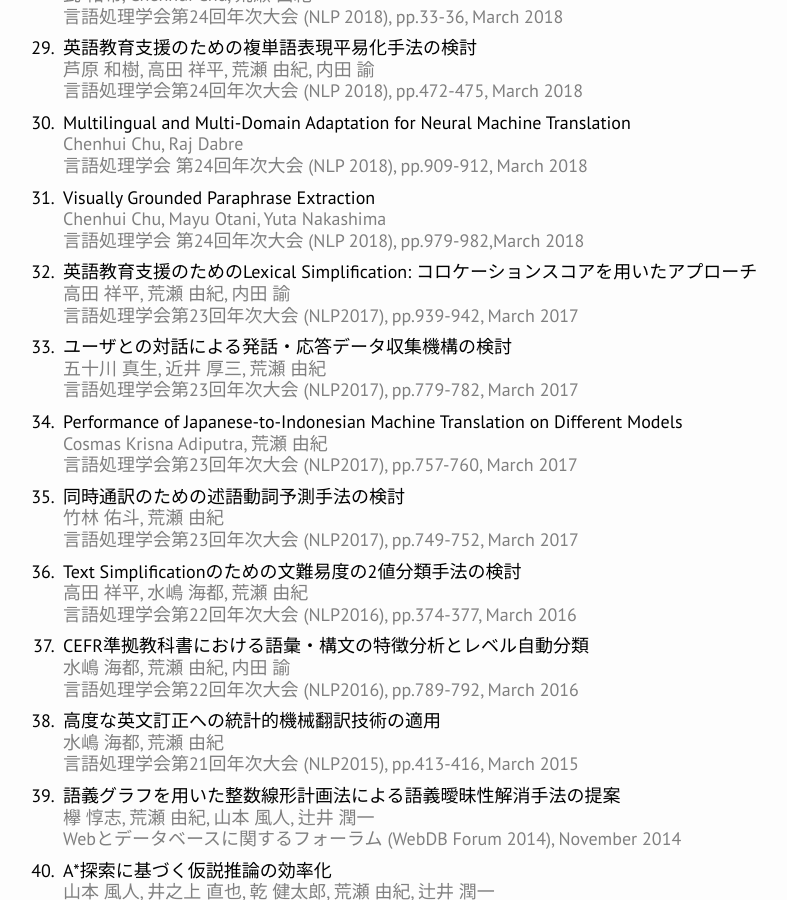
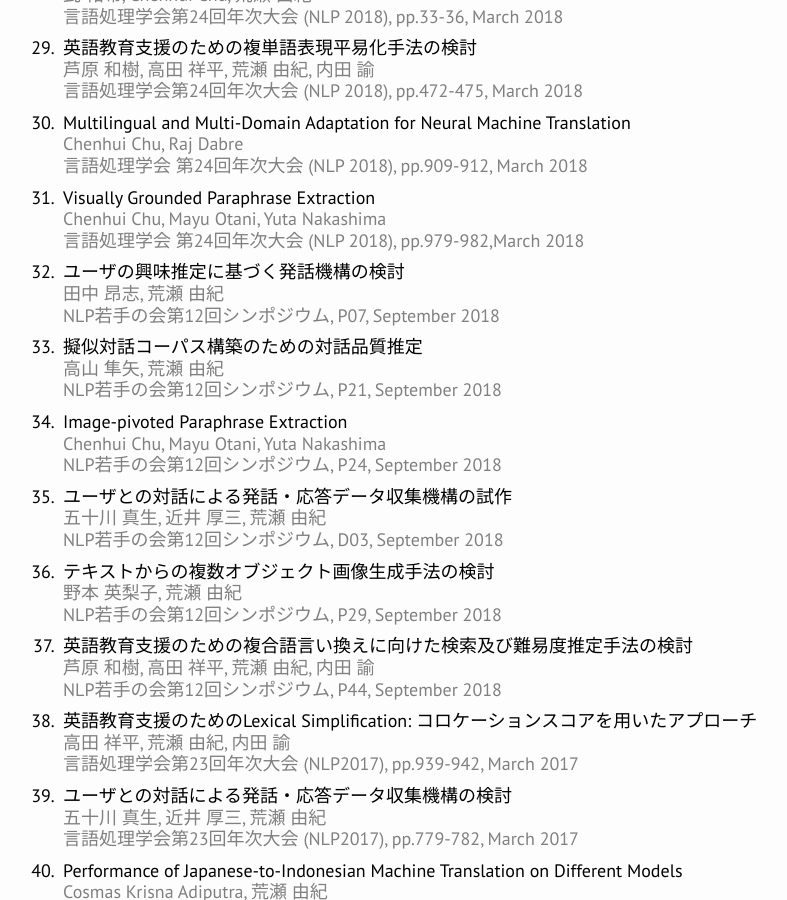
Before and after one commit to nlp-arase/nlp-arase.github.io, a Jekyll site: the page built from publication.md, in a window 1280 px wide and 900 px high, scrolled down 5689 px. Shown: the whole window, without its empty margins (242-1029 px from the left). Built offline with Jekyll 4.4.1, drawn with Linux system fonts in a browser that asks for light colours; nearby versions of some CDN libraries.

Commit message:
Update domesticConferenceProceedings.yaml

```diff
--- a/_data/domesticConferenceProceedings.yaml
+++ b/_data/domesticConferenceProceedings.yaml
@@ -152,6 +152,36 @@
   info: 言語処理学会 第24回年次大会 (NLP 2018), pp.979-982,March 2018
   lang: ja
 
+- authors: 田中 昂志, 荒瀬 由紀
+  title: ユーザの興味推定に基づく発話機構の検討
+  info: NLP若手の会第12回シンポジウム, P07, September 2018
+  lang: ja
+
+- authors: 高山 隼矢, 荒瀬 由紀
+  title: 擬似対話コーパス構築のための対話品質推定
+  info: NLP若手の会第12回シンポジウム, P21, September 2018
+  lang: ja
+
+- authors: Chenhui Chu, Mayu Otani, Yuta Nakashima
+  title: Image-pivoted Paraphrase Extraction
+  info: NLP若手の会第12回シンポジウム, P24, September 2018
+  lang: ja
+
+- authors: 五十川 真生, 近井 厚三, 荒瀬 由紀
+  title: ユーザとの対話による発話・応答データ収集機構の試作
+  info: NLP若手の会第12回シンポジウム, D03, September 2018
+  lang: ja
+
+- authors: 野本 英梨子, 荒瀬 由紀
+  title: テキストからの複数オブジェクト画像生成手法の検討
+  info: NLP若手の会第12回シンポジウム, P29, September 2018
+  lang: ja
+
+- authors: 芦原 和樹, 高田 祥平, 荒瀬 由紀, 内田 諭
+  title: 英語教育支援のための複合語言い換えに向けた検索及び難易度推定手法の検討
+  info: NLP若手の会第12回シンポジウム, P44, September 2018
+  lang: ja
+
 - authors: 高田 祥平, 荒瀬 由紀, 内田 諭
   title: "英語教育支援のためのLexical Simplification: コロケーションスコアを用いたアプローチ"
   info: 言語処理学会第23回年次大会 (NLP2017), pp.939-942, March 2017
```
